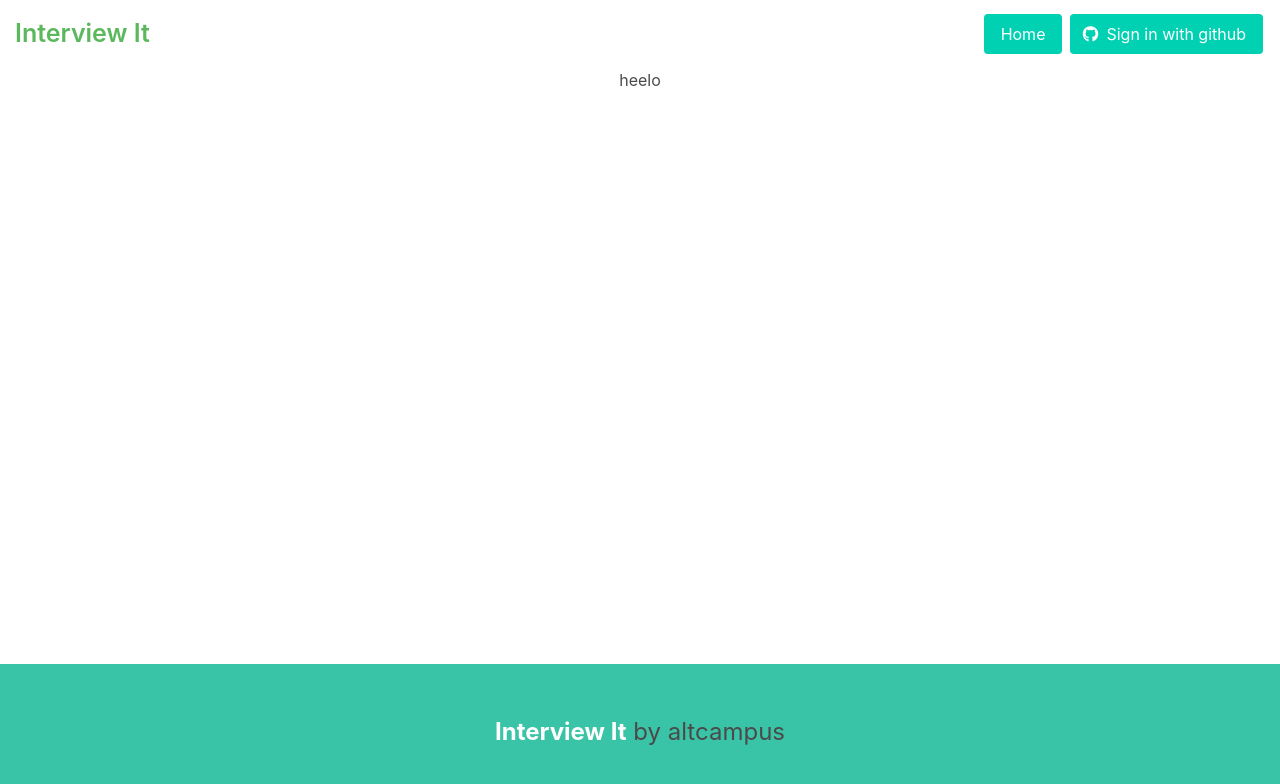
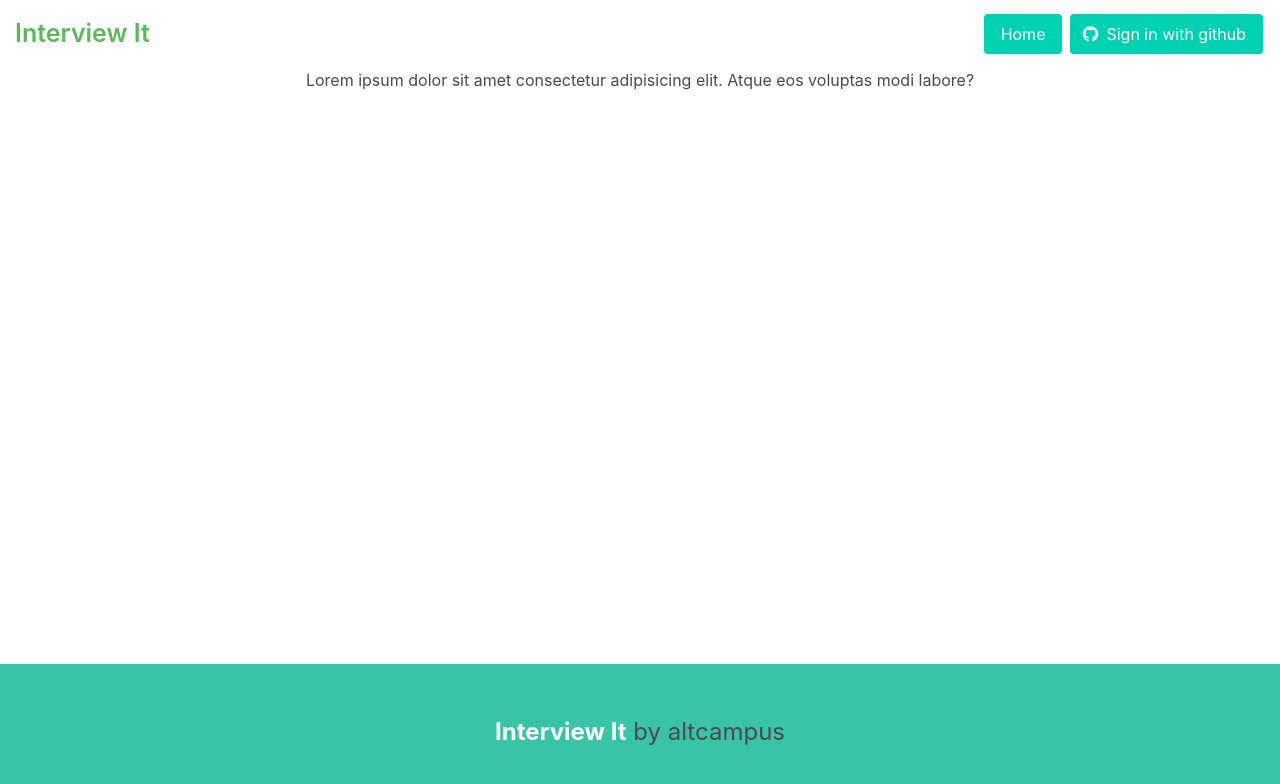
Before and after one commit to BadBrahmin/hackathon-quiz, a React (Create React App) app: page /quiz in a window 1280 px wide. Shown: the top 784 px of the page. Built offline with nearby package versions, Linux system fonts and the light colour scheme.

Commit message:
css Reset

```diff
--- a/src/App.scss
+++ b/src/App.scss
@@ -21,12 +21,10 @@ body {
 }
 
 .banner {
-
   .card-section {
     padding: 25px;
   }
   .container {
-
     .is-horizontal-center {
       justify-content: center;
     }
@@ -67,3 +65,8 @@ footer {
     margin: 10px 10px;
   }
 }
+.wrapper {
+  max-width: 800px;
+  width: 100%;
+  margin: 0 auto;
+}
--- a/src/components/Quiz.js
+++ b/src/components/Quiz.js
@@ -3,7 +3,12 @@ import React from "react";
 function Quiz() {
   return (
     <div className="wrapper">
-      <div className="quiz-sec">heelo</div>
+      <div className="quiz-sec">
+        <h2>
+          Lorem ipsum dolor sit amet consectetur adipisicing elit. Atque eos
+          voluptas modi labore?
+        </h2>
+      </div>
     </div>
   );
 }
```
